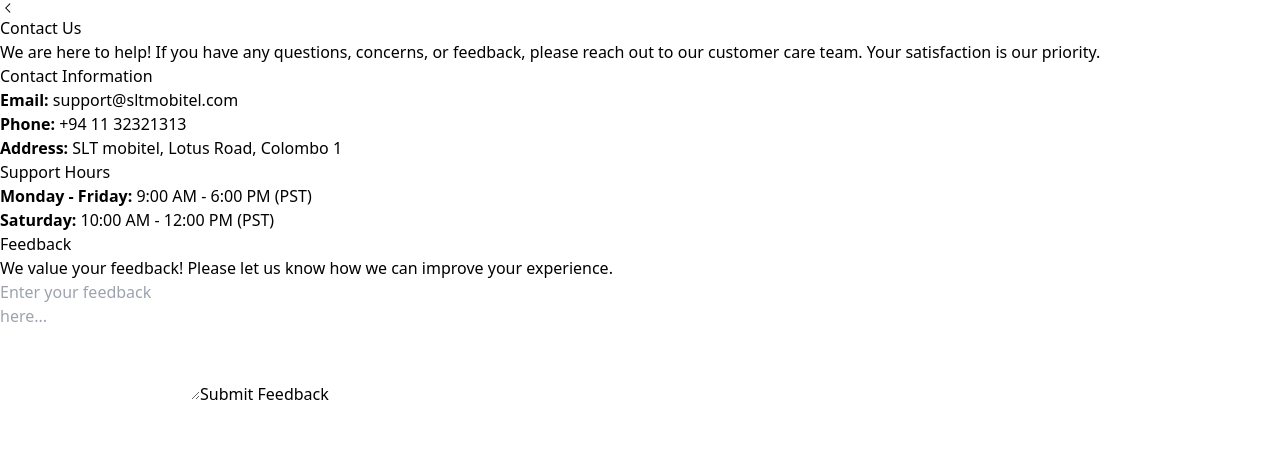
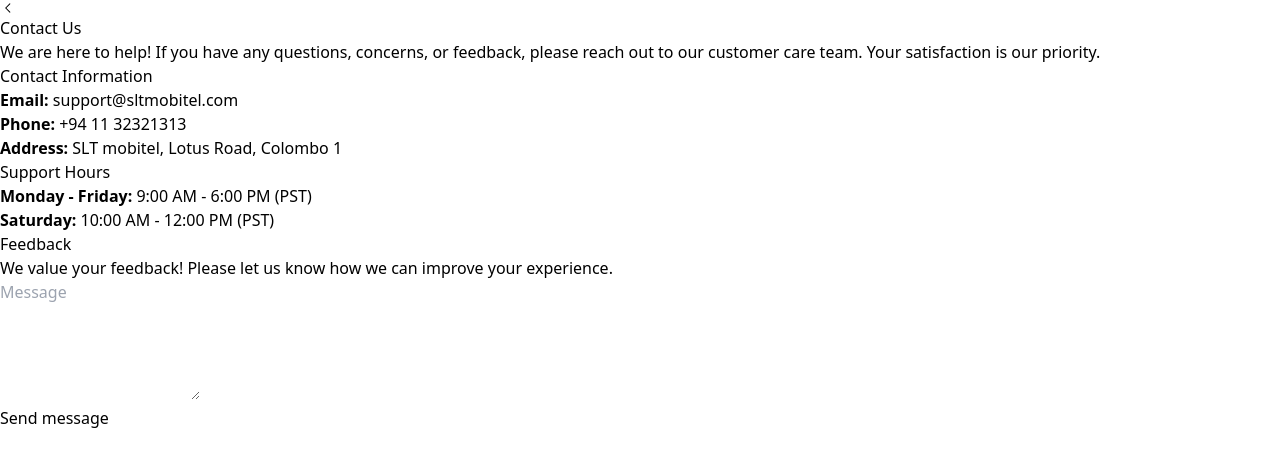
Before and after one commit to chathuradissanayake/QR-and-FR-room-accessing-system, a React (Vite) app in the folder frontend/: page /contactus in a window 1280 px wide. Shown: the top 466 px of the page. Built offline with nearby package versions, Linux system fonts and the light colour scheme; no server answers; sample sign-in values are in the browser's storage.

Commit message:
Updated ContactUs

```diff
--- a/frontend/src/pages/ContactUs.jsx
+++ b/frontend/src/pages/ContactUs.jsx
@@ -1,20 +1,46 @@
+import axios from 'axios';
 import React, { useState } from "react";
+import { toast } from 'react-hot-toast';
 import { GoChevronLeft } from "react-icons/go";
-import { useNavigate } from "react-router-dom";
+import { Link, useNavigate } from 'react-router-dom';
+
+
 
 const ContactUs = () => {
-  const [feedback, setFeedback] = useState("");
-  const [submitted, setSubmitted] = useState(false);
 
-  // Function to handle form submission
-  const handleSubmit = (e) => {
+  const [data, setData] = useState({
+    message: '',
+  });
+  const navigate = useNavigate();
+  const handleChange = (e) => {
+    setData({ ...data, [e.target.name]: e.target.value });
+  };
+  const handleSubmit = async (e) => {
     e.preventDefault();
-    setSubmitted(true);
+
+    console.log('message:', data.message);
+
+    // Destructuring data
+    const { message } = data;
+
+    try {
+      const { data: response } = await axios.post('/contactus', {
+        message,
+      });
+      if (response.error) {
+        toast.error(response.error);
+      } else {
+        setData({
+          message: '',
+        });
+        toast.success('Message sent successfully');
+        navigate('/');
+      }
+    } catch (error) {
+      console.log(error);
+    }
   };
-  const navigate = useNavigate();
-  const handleBackNavigation = () => {
-  navigate(-1); // Go back to the previous page
-};
+
 return (
   <div className="flex justify-center min-h-screen bg-gray-50">
   <div className="bg-white shadow-md rounded-md p-8 w-full max-w-md">
@@ -22,8 +48,9 @@ const ContactUs = () => {
 
   <div className="title flex items-center space-x-2 mb-8">
 
-        <GoChevronLeft className="cursor-pointer"
-        onClick={handleBackNavigation}/>
+  <Link to="/">
+        <GoChevronLeft className="cursor-pointer" />
+    </Link>
 
       <span className='font-semibold'>Contact Us</span>
   </div>
@@ -52,27 +79,36 @@ const ContactUs = () => {
       <h2 className="text-lg font-semibold text-gray-800 mb-3">Feedback</h2>
       <p className="text-gray-600 mb-4 text-sm">We value your feedback! Please let us know how we can improve your experience.</p>
 
-        {submitted ? (
-          <div className="text-green-600 font-semibold text-center text-sm">
-            Thank you for your feedback!
+     {/* Form */}
+     <form onSubmit={handleSubmit} className="space-y-4">
+        <div>
+          <label htmlFor="message" className="sr-only">
+            Name
+          </label>
+          <textarea
+            type="text"
+            id="message"
+            name="message"
+            placeholder="Message"
+            value={data.message}
+            onChange={handleChange}
+            rows="5"
+            className="w-full px-4 py-2 border rounded-lg focus:outline-none focus:ring-2 focus:ring-blue-400"
+            required
+          />
         </div>
-        ) : (
-          <form onSubmit={handleSubmit} className="mb-6">
-            <textarea
-              className="w-full p-4 border border-gray-300 rounded-lg mb-4"
-              rows="5"
-              placeholder="Enter your feedback here..."
-              value={feedback}
-              onChange={(e) => setFeedback(e.target.value)}
-            ></textarea>
+
+
+        <div>
           <button
             type="submit"
-              className="w-full bg-blue-500 text-white px-4 py-2 rounded-lg hover:bg-blue-600"
+            className="w-full py-2 bg-blue-600 hover:bg-blue-700 text-white font-semibold rounded-lg transition duration-300"
           >
-              Submit Feedback
+            Send message
           </button>
+        </div>
       </form>
-        )}
+
       </div>
     </div>
   </div>
```
Lines whose indentation alone changed are shown as unchanged.
